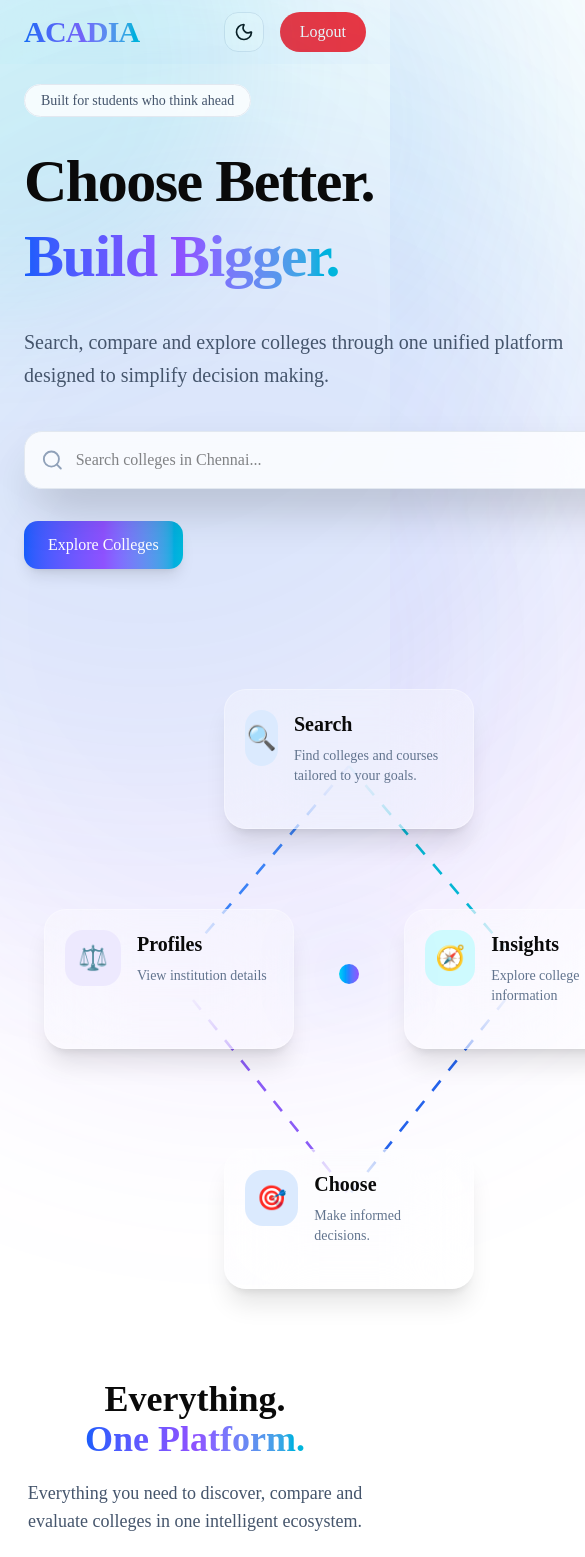
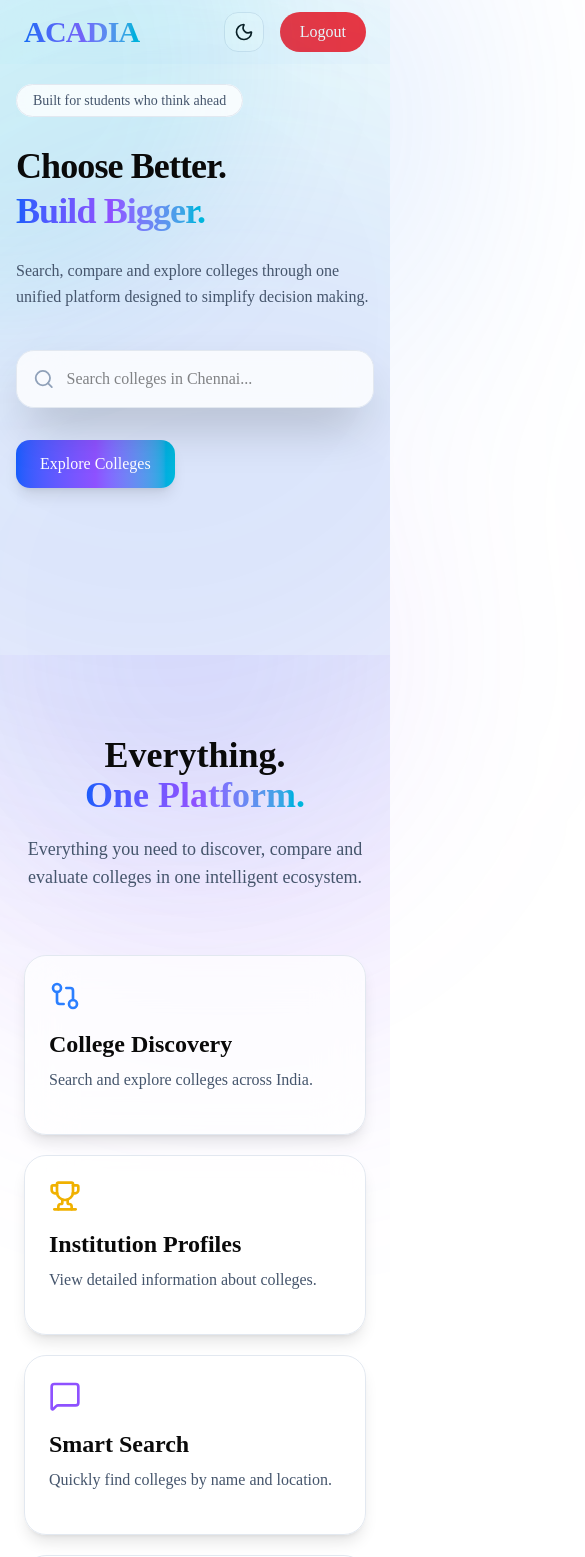
Before and after one commit to n-j-m06/Acadia, a Next.js app in the folder frontend/: page / in a window 390 px wide. Shown: the top 1557 px of the page, 585 px wide, since content can reach past the window. Built offline with nearby package versions, Linux system fonts and the light colour scheme; sample sign-in values are in the browser's storage.

Commit message:
Mobile responsiveness fix

```diff
--- a/frontend/app/globals.css
+++ b/frontend/app/globals.css
@@ -174,3 +174,7 @@ body {
   position: relative;
   z-index: 1;
 }
+html,
+body {
+  overflow-x: hidden;
+}
--- a/frontend/components/landing/Hero.tsx
+++ b/frontend/components/landing/Hero.tsx
@@ -113,10 +113,10 @@ className="relative min-h-[70vh] bg-white dark:bg-slate-950"
   />
 
 
-  <div className="relative z-10 mx-auto max-w-7xl px-6">
+ <div className="relative z-10 mx-auto max-w-7xl px-4 sm:px-6">
     <div className="flex justify-end mb-6">
 </div>
-    <div className="grid items-center gap-20 lg:grid-cols-2">
+    <div className="grid grid-cols-1 items-center gap-12 lg:grid-cols-2">
 
       {/* LEFT SIDE */}
 
@@ -135,7 +135,7 @@ className="relative min-h-[70vh] bg-white dark:bg-slate-950"
           initial={{ opacity: 0, y: 35 }}
           animate={{ opacity: 1, y: 0 }}
           transition={{ delay: 0.15 }}
-          className="mt-8 text-6xl font-black leading-tight tracking-tight md:text-7xl"
+         className="mt-8 text-4xl font-black leading-tight tracking-tight sm:text-5xl md:text-6xl lg:text-7xl"
         >
           Choose Better.
           <br />
@@ -149,7 +149,7 @@ className="relative min-h-[70vh] bg-white dark:bg-slate-950"
           initial={{ opacity: 0 }}
           animate={{ opacity: 1 }}
           transition={{ delay: 0.3 }}
-          className="mt-8 max-w-xl text-xl leading-relaxed text-slate-600"
+         className="mt-6 max-w-xl text-base leading-relaxed text-slate-600 sm:text-lg md:text-xl"
         >
           Search, compare and explore colleges through
           one unified platform designed to simplify
@@ -251,7 +251,7 @@ className="relative min-h-[70vh] bg-white dark:bg-slate-950"
         className="relative flex items-center justify-center"
       >
 
-        <div className="relative h-[650px] w-[650px]">
+      <div className="relative hidden h-[650px] w-[650px] lg:block">
             <motion.div
   animate={{
     scale: [1, 1.2, 1],
```
